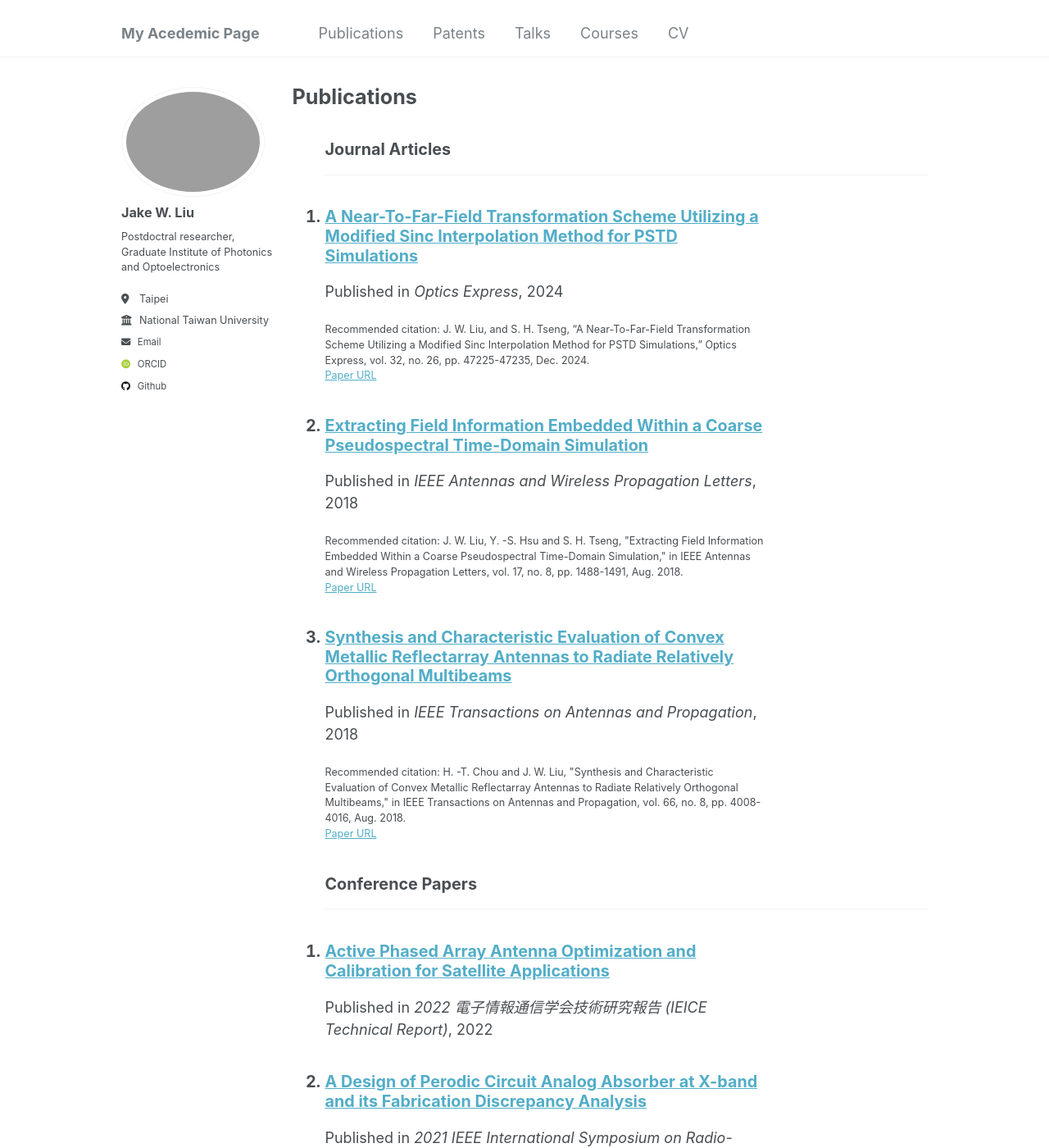
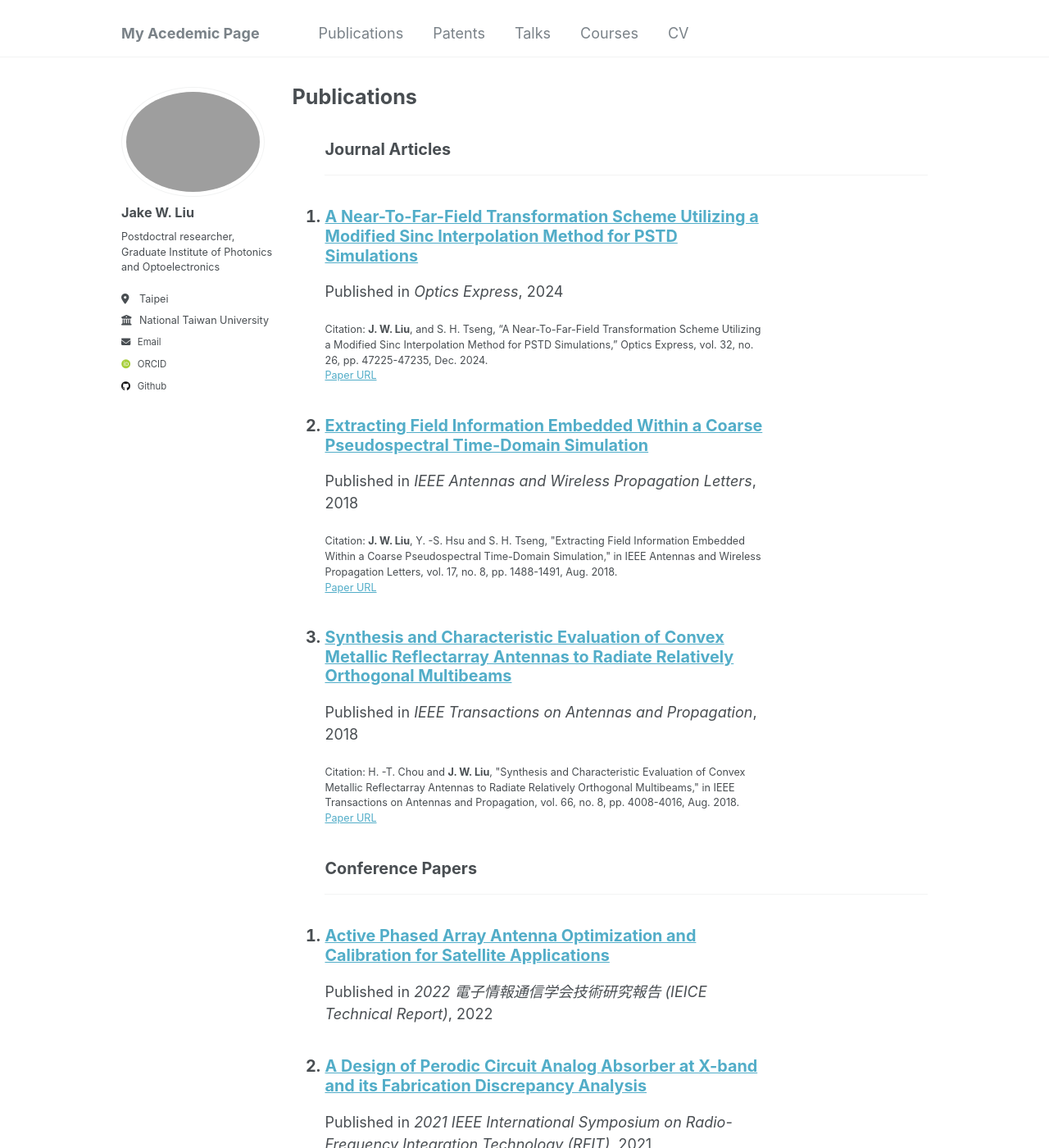
Before and after one commit to akjake616/jwliu, a Jekyll site: the page built from _pages/publications.html, in a window 1280 px wide and 1400 px high. Shown: the whole window at 82% size. Built offline with Jekyll 4.4.1, drawn with Linux system fonts in a browser that asks for light colours; some web fonts are replaced.

Commit message:
replace citation

```diff
--- a/_includes/archive-single.html
+++ b/_includes/archive-single.html
@@ -66,16 +66,16 @@
     {% endif %}
 
     {% if post.citation and post.paperurl and post.patenturl and post.slidesurl %}
-    <p class="archive__item-citation" >Recommended citation: {{ post.citation }}<br /><a href="{{ post.paperurl }}">Paper URL</a> | <a
+    <p class="archive__item-citation" >Citation: {{ post.citation | replace: 'J. W. Liu', '<strong>J. W. Liu</strong>' }}<br /><a href="{{ post.paperurl }}">Paper URL</a> | <a
         href="{{ post.slidesurl }}">Download Slides</a></p>
     {% elsif post.citation and post.paperurl %}
-    <p class="archive__item-citation" >Recommended citation: {{ post.citation }}<br /><a href="{{ post.paperurl }}">Paper URL</a></p>
+    <p class="archive__item-citation" >Citation: {{ post.citation | replace: 'J. W. Liu', '<strong>J. W. Liu</strong>'  }}<br /><a href="{{ post.paperurl }}">Paper URL</a></p>
     {% elsif post.patenturl %}
     <p class="archive__item-citation" ><a href="{{ post.patenturl }}">Google Patent</a></p>
     {% elsif post.citation and post.slidesurl %}
-    <p class="archive__item-citation" >Recommended citation: {{ post.citation }}<br /><a href="{{ post.slidesurl }}">Download Slides</a></p>
+    <p class="archive__item-citation" >Citation: {{ post.citation | replace: 'J. W. Liu', '<strong>J. W. Liu</strong>'  }}<br /><a href="{{ post.slidesurl }}">Download Slides</a></p>
     {% elsif post.citation %}
-    <p class="archive__item-citation" >Recommended citation: {{ post.citation }}</p>
+    <p class="archive__item-citation" >Citation: {{ post.citation | replace: 'J. W. Liu', '<strong>J. W. Liu</strong>'  }}</p>
     {% elsif post.paperurl %}
     <p class="archive__item-citation" ><a href=" {{ post.paperurl }} ">Paper URL</a></p>
     {% elsif post.slidesurl %}
```
Also changed, not shown: _publications/J2025-02-01-ACES-CPTD.md (+1 -1 lines), _patents/2023-12-28-US20230417822A1.md (renamed from _patents/2024-07-02-US12025657B2 copy.md).
